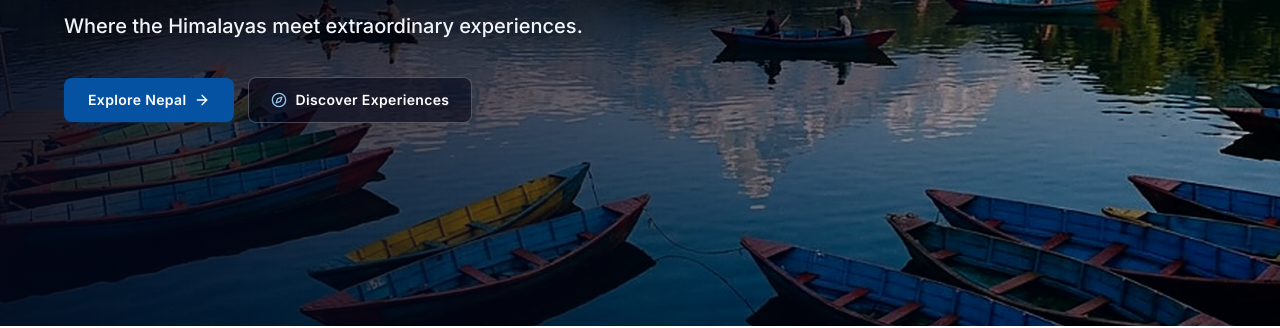
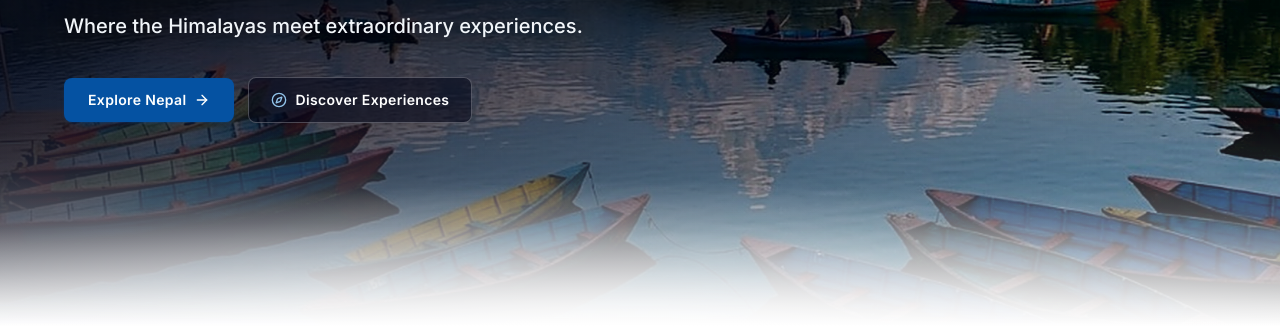
Before and after one commit to ma-nees/Visit-Nepal, a Next.js app in the folder frontend/: page / in a window 1280 px wide. Shown: the part 474-802 px from the top of the page. Built offline with nearby package versions, Linux system fonts and the light colour scheme; no server answers; what nepal-district-map would draw is missing.

Commit message:
feat(hero): implement layered cinematic atmospheric mist fade-out at bottom of hero section

```diff
--- a/frontend/src/components/features/hero/HeroBackgroundSlider.tsx
+++ b/frontend/src/components/features/hero/HeroBackgroundSlider.tsx
@@ -106,6 +106,17 @@ export default function HeroBackgroundSlider({
       <div className="absolute inset-0 z-20 bg-slate-950/40 sm:bg-slate-950/25 pointer-events-none" />
       <div className="absolute inset-0 z-20 bg-gradient-to-b from-slate-950/75 via-slate-950/40 to-transparent sm:bg-gradient-to-r sm:from-slate-950/85 sm:via-slate-950/45 sm:to-transparent pointer-events-none" />
       <div className="absolute top-0 inset-x-0 h-28 sm:h-36 z-20 bg-gradient-to-b from-slate-950/80 via-slate-950/30 to-transparent pointer-events-none" />
+
+      {/* 2. Cinematic Atmospheric Mist & Cloud Fade-Out (Seamlessly dissolves bottom of hero into white section below) */}
+      <div
+        className="absolute bottom-0 inset-x-0 h-36 sm:h-48 md:h-56 lg:h-64 z-20 pointer-events-none"
+        style={{
+          background: `
+            radial-gradient(ellipse 90% 70% at 50% 100%, rgba(255, 255, 255, 0.75) 0%, rgba(255, 255, 255, 0.3) 50%, rgba(255, 255, 255, 0) 80%),
+            linear-gradient(to bottom, rgba(255, 255, 255, 0) 0%, rgba(255, 255, 255, 0.03) 20%, rgba(255, 255, 255, 0.12) 40%, rgba(255, 255, 255, 0.32) 60%, rgba(255, 255, 255, 0.62) 78%, rgba(255, 255, 255, 0.88) 92%, #FFFFFF 100%)
+          `,
+        }}
+      />
     </div>
   );
 }
```
